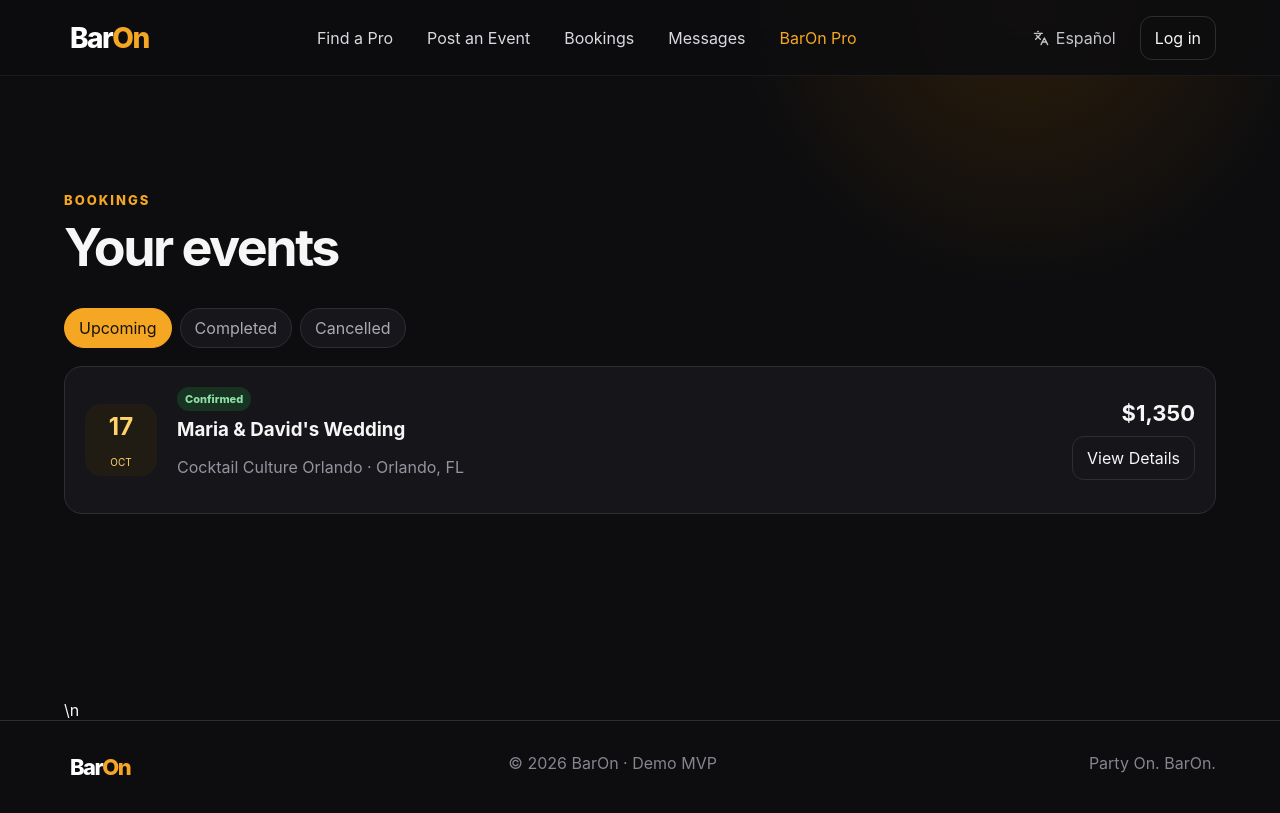
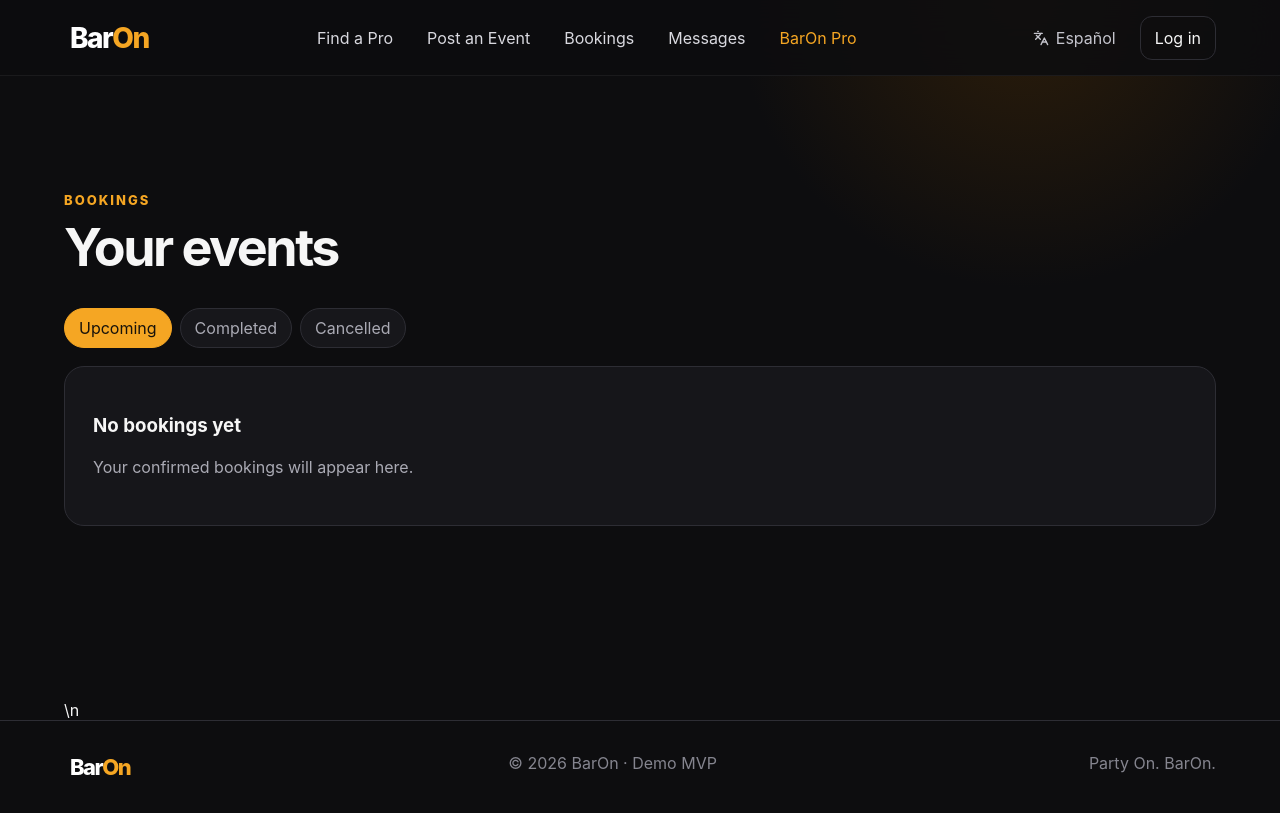
Before and after one commit to Baronorl/baron-app, a React (Vite) app: page / in a window 1280 px wide. Both pictures are taken after a click on the button "Bookings". Built offline with nearby package versions, Linux system fonts and the light colour scheme.

Commit message:
Persist confirmed bookings after refresh

```diff
--- a/src/main.jsx
+++ b/src/main.jsx
@@ -266,7 +266,22 @@ function Checkout({t,go}) {
       <div className="line total"><span>Total</span><strong>$1,350</strong></div>
       <div className="deposit"><span>Deposit due today</span><strong>$405</strong></div>
       <label className="agree"><input type="checkbox" defaultChecked/> I agree to the demo booking terms.</label>
-      <button className="gold-btn full" onClick={()=>go("confirmed")}>Confirm Booking</button>
+      <button className="gold-btn full" onClick={()=>{
+  const booking={
+    id:Date.now(),
+    provider:"Cocktail Culture Orlando",
+    event:"Maria & David's Wedding",
+    date:"Oct 17, 2026",
+    location:"Orlando, FL",
+    price:"$1,350",
+    status:"Confirmed"
+  };
+
+  const saved=JSON.parse(localStorage.getItem("baron_bookings") || "[]");
+  localStorage.setItem("baron_bookings",JSON.stringify([...saved,booking]));
+
+  go("confirmed");
+}}>Confirm Booking</button>
     </div>
   </section>
 }
@@ -320,24 +335,55 @@ useEffect(()=>{
 }
 
 function Bookings({go}) {
-  return <section className="page">
-    <div className="page-title"><span className="eyebrow">Bookings</span><h1>Your events</h1></div>
-    <div className="tabs"><button className="active">Upcoming</button><button>Completed</button><button>Cancelled</button></div>
-    <div className="booking-card">
-      <div className="booking-date"><strong>17</strong><span>OCT</span></div>
-      <div className="booking-main">
-        <span className="status">Confirmed</span>
-        <h3>Maria & David's Wedding</h3>
-        <p>Cocktail Culture Orlando · Orlando, FL</p>
+  const bookings=JSON.parse(localStorage.getItem("baron_bookings") || "[]");
+
+  return (
+    <section className="page">
+      <div className="page-title">
+        <span className="eyebrow">Bookings</span>
+        <h1>Your events</h1>
       </div>
-      <div className="booking-price">
-        <strong>$1,350</strong>
-        <button className="ghost-btn" onClick={()=>go("bookingdetail")}>View Details</button>
+
+      <div className="tabs">
+        <button className="active">Upcoming</button>
+        <button>Completed</button>
+        <button>Cancelled</button>
       </div>
-    </div>
-  </section>
+
+      {bookings.length===0 ? (
+        <div className="content-card">
+          <h3>No bookings yet</h3>
+          <p>Your confirmed bookings will appear here.</p>
+        </div>
+      ) : (
+        bookings.map((booking)=>(
+          <div className="booking-card" key={booking.id}>
+            <div className="booking-date">
+              <strong>17</strong>
+              <span>OCT</span>
+            </div>
+
+            <div className="booking-main">
+              <span className="status">{booking.status}</span>
+              <h3>{booking.event}</h3>
+              <p>{booking.provider} · {booking.location}</p>
+            </div>
+
+            <div className="booking-price">
+              <strong>{booking.price}</strong>
+              <button
+                className="ghost-btn"
+                onClick={()=>go("bookingdetail")}
+              >
+                View Details
+              </button>
+            </div>
+          </div>
+        ))
+      )}
+    </section>
+  );
 }
-
 function BookingDetail({go}) {
   return <section className="page narrow">
     <button className="text-btn" onClick={()=>go("bookings")}>← Back to Bookings</button>
```
